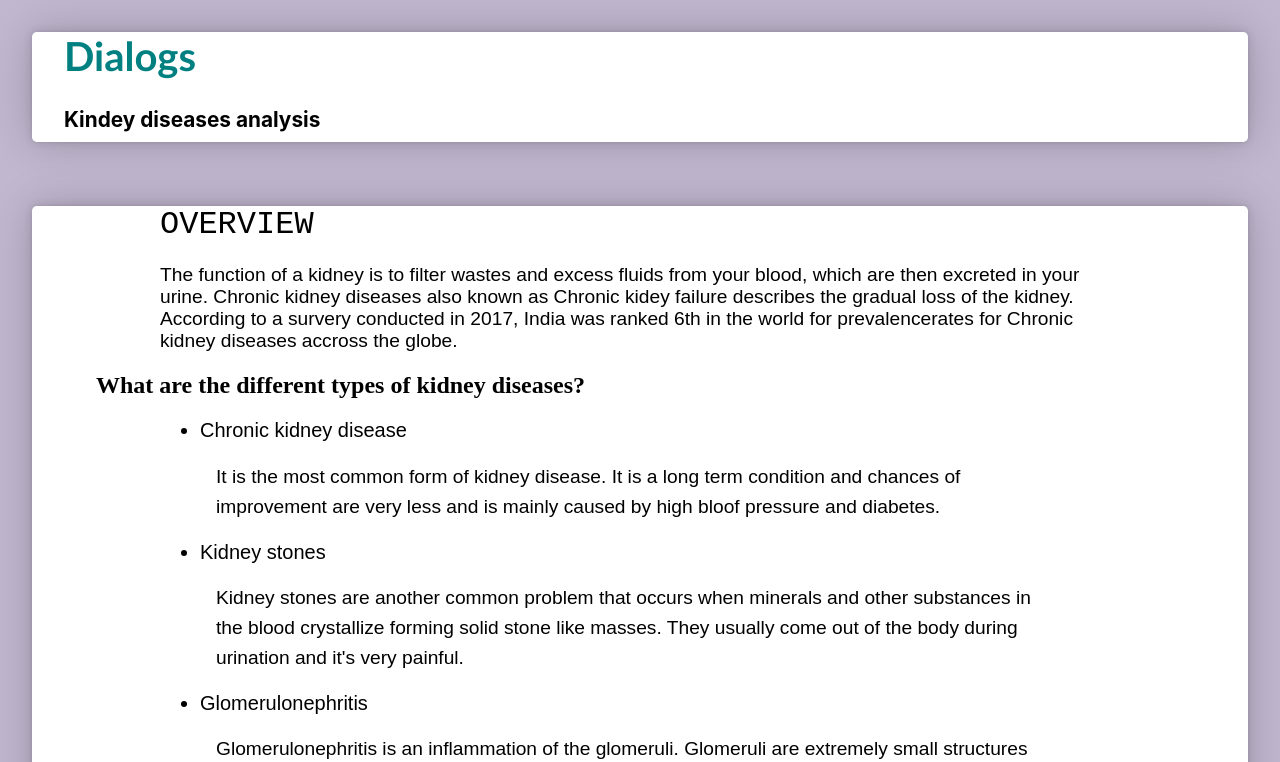
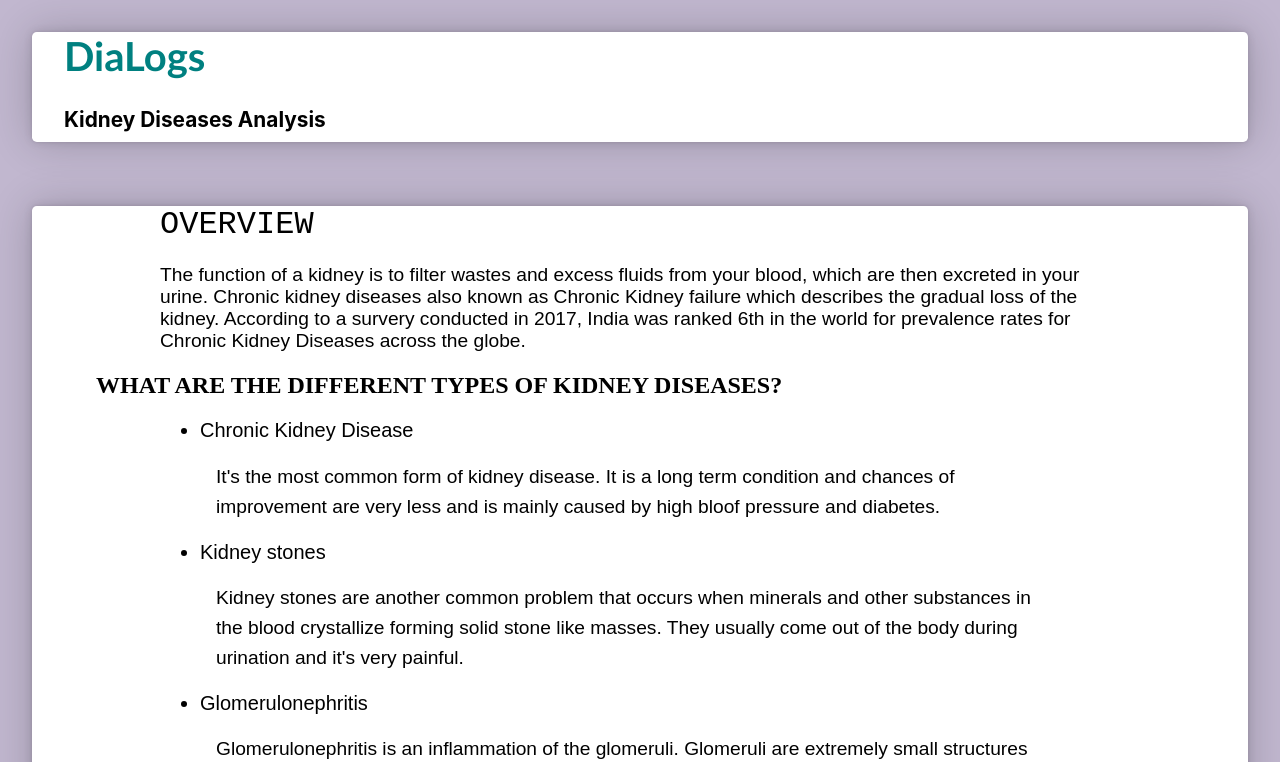
Before and after one commit to prathimacode-hub/DiaLogs, a Flask app: page / in a window 1280 px wide. Shown: the top 762 px of the page. Run offline with Flask 2, Linux system fonts and the light colour scheme; some libraries are stand-ins or nearby versions.

Commit message:
Update home.html

```diff
--- a/templates/home.html
+++ b/templates/home.html
@@ -9,8 +9,8 @@
     <body>
         <div class="main">
             <div class="header">
-                <h1>Dialogs</h1>
-                <h3>Kindey diseases analysis</h3>
+                <h1>DiaLogs</h1>
+                <h3>Kidney Diseases Analysis</h3>
             </div>
         </div>
         <div class="home home-content">
@@ -19,15 +19,15 @@
                 <p>
                     The function of a kidney is to filter wastes and excess fluids
                     from your blood, which are then excreted in your urine. Chronic
-                    kidney diseases also known as Chronic kidey failure describes the
+                    kidney diseases also known as Chronic Kidney failure which describes the
                     gradual loss of the kidney. According to a survery conducted in 2017, India
-                    was ranked 6th in the world for prevalencerates for Chronic kidney diseases
-                    accross the globe.
+                    was ranked 6th in the world for prevalence rates for Chronic Kidney Diseases
+                    across the globe.
                 </p>
-                <h2>What are the different types of kidney diseases?</h2>
+                <h2>WHAT ARE THE DIFFERENT TYPES OF KIDNEY DISEASES?</h2>
                 <ul>
-                    <li>Chronic kidney disease</li>
-                    <p>It is the most common form of kidney disease. It is a long term condition and
+                    <li>Chronic Kidney Disease</li>
+                    <p>It's the most common form of kidney disease. It is a long term condition and
                         chances of improvement are very less and is mainly caused by high bloof pressure and diabetes.
                     </p>
                     <li>Kidney stones</li>
```
Also changed, not shown: other parts of templates/home.html (+1 -1 lines).
